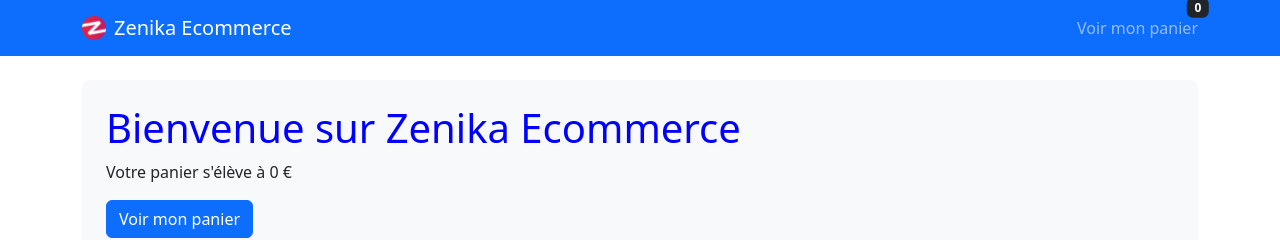
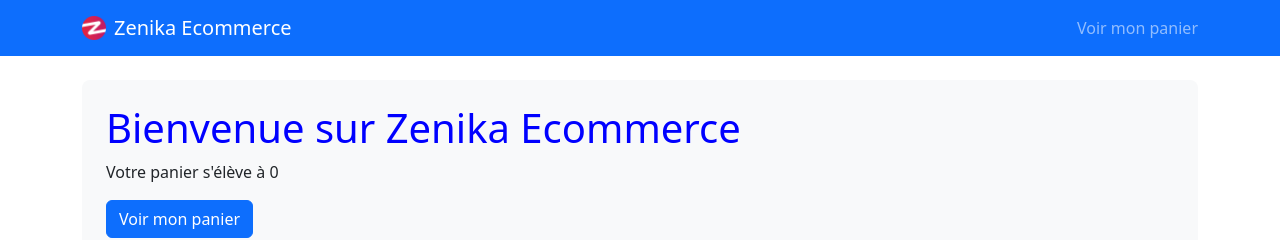
Before and after one commit to Bakame1/ET5AngularLabs, an Angular app: page / in a window 1280 px wide. Shown: the top 240 px of the page. Built offline with nearby package versions, Linux system fonts and the light colour scheme.

Commit message:
lab3 : try to increase little number in menu of basket

```diff
--- a/src/app/app.html
+++ b/src/app/app.html
@@ -4,7 +4,7 @@
 <main class="py-4 container">
   <header class="p-4 mb-4 bg-light rounded-3">
     <h1>Bienvenue sur Zenika Ecommerce</h1>
-    <p>Votre panier s'élève à 0 €</p>
+    <p>Votre panier s'élève à {{ total_price_in_basket }}</p>
     <p class="mb-0"><a class="btn btn-primary btn-large">Voir mon panier</a></p>
   </header>
 
--- a/src/app/app.ts
+++ b/src/app/app.ts
@@ -14,7 +14,8 @@
 })
 export class App {
   // Le total du panier
-    total = 0;
+    total_price_in_basket = 0;
+    number_of_items_in_basket = 0;
 
     // La liste des données (copiée depuis products.json comme demandé)
     products: Product[] = [
@@ -54,6 +55,7 @@
 
     addProductToBasket(product: Product) {
       // Mise à jour du total
-      this.total += product.price;
+      this.total_price_in_basket += product.price;
+      this.number_of_items_in_basket++;
     }
 }
--- a/src/app/menu/menu.html
+++ b/src/app/menu/menu.html
@@ -10,7 +10,7 @@
       <li class="nav-item">
         <a class="nav-link position-relative">
           Voir mon panier
-          <span class="position-absolute top-0 start-100 translate-middle badge bg-dark">0</span>
+          <span class="position-absolute top-0 start-100 translate-middle badge bg-dark">{{number_of_items_in_basket}}</span>
         </a>
       </li>
     </ul>
--- a/src/app/menu/menu.ts
+++ b/src/app/menu/menu.ts
@@ -1,4 +1,7 @@
 import { Component } from '@angular/core';
+//to add number of items in basket we need to
+import { App } from '../app';
+
 
 @Component({
   selector: 'app-menu',
```
